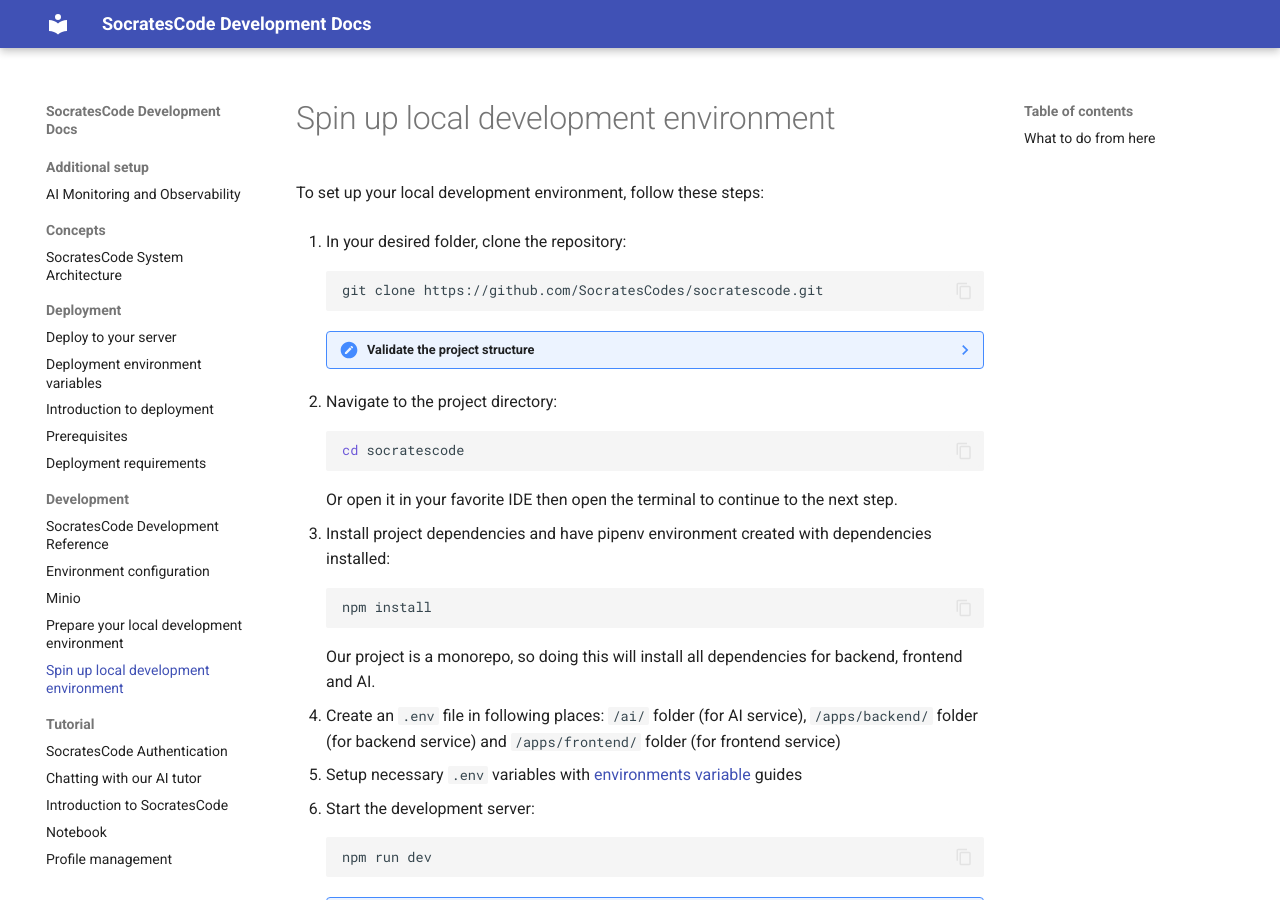
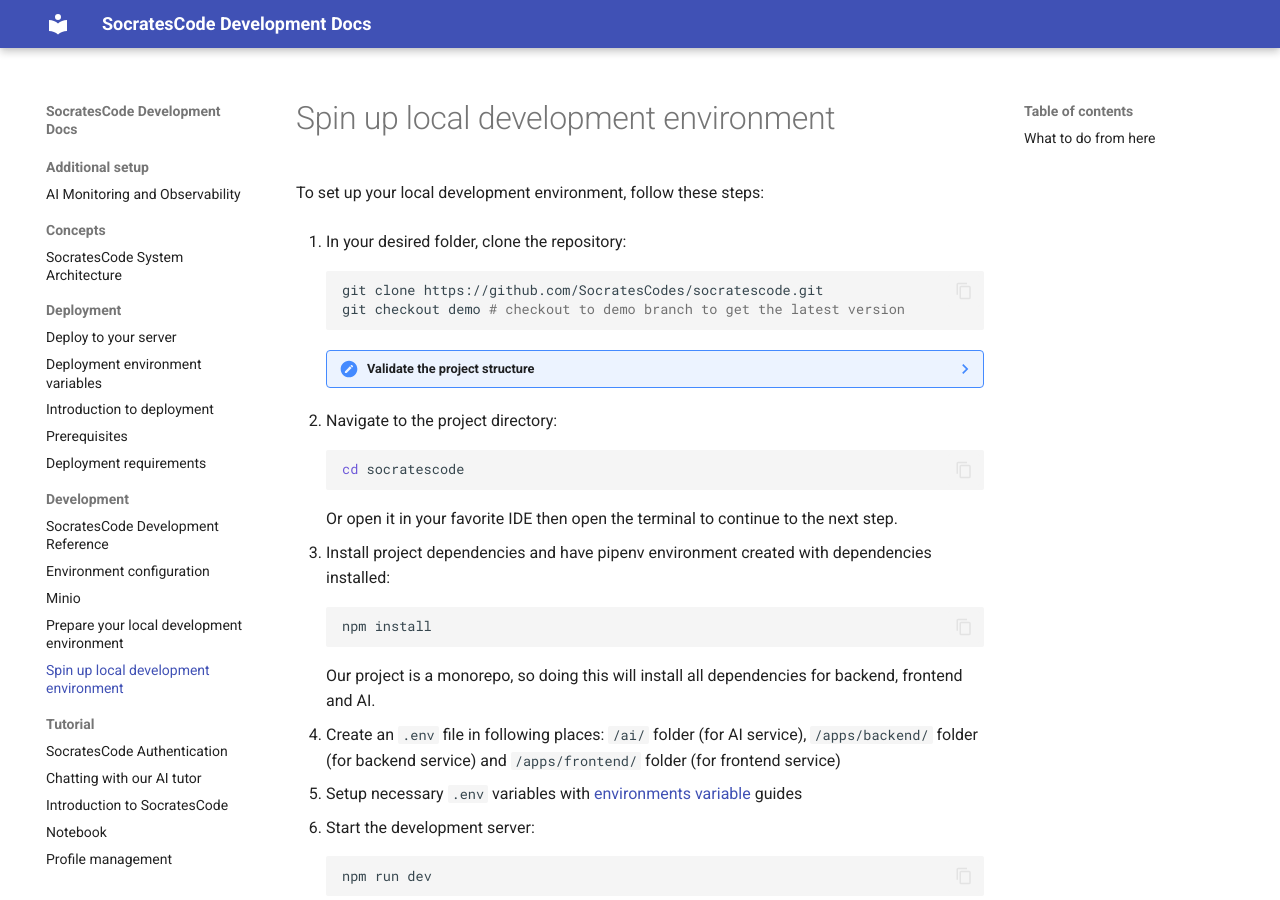
Before and after one commit to SocratesCodes/doc, an MkDocs documentation site: the page built from docs/development/setup.md, in a window 1280 px wide and 900 px high. Built offline with MkDocs 1.6.1 and Material for MkDocs 9.7.7, drawn with Linux system fonts in a browser that asks for light colours.

Commit message:
feat: add branch checkout

````diff
--- a/docs/development/setup.md
+++ b/docs/development/setup.md
@@ -5,6 +5,7 @@
 1. In your desired folder, clone the repository:
 ```bash
 git clone https://github.com/SocratesCodes/socratescode.git
+git checkout demo # checkout to demo branch to get the latest version
 ```
 
     ??? note "Validate the project structure"
````
